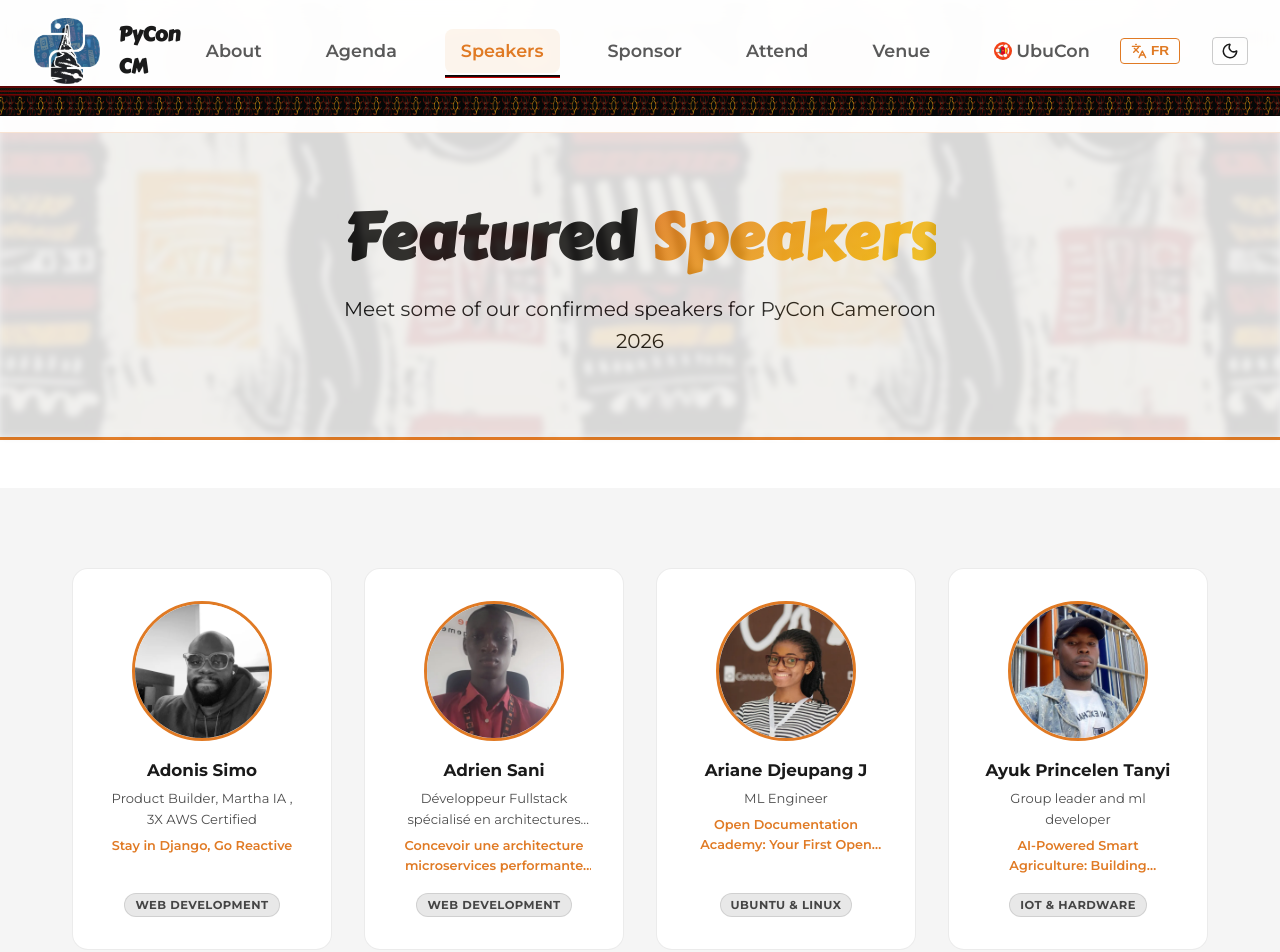
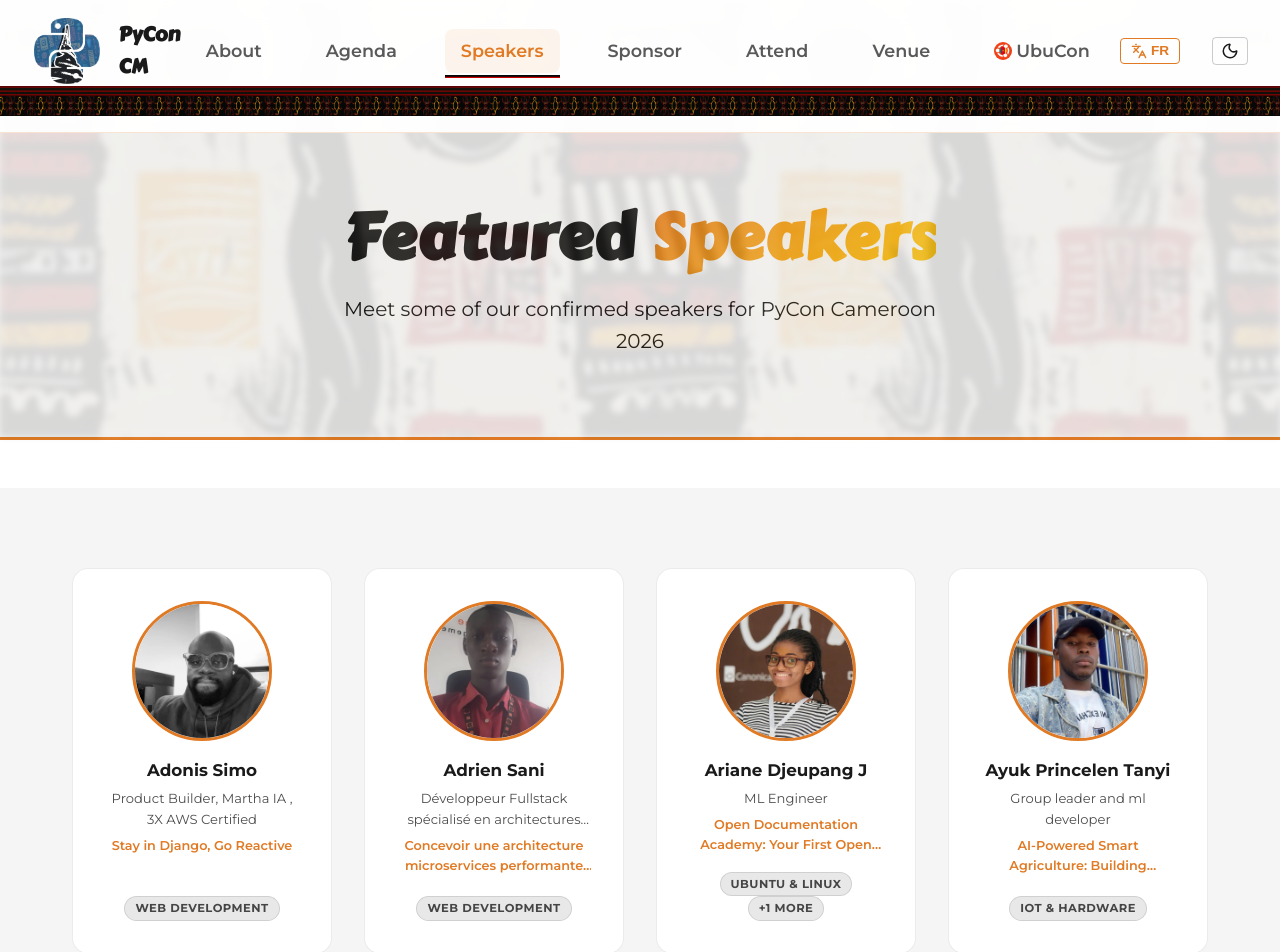
Before and after one commit to pythoncameroon/PyCon_Cameroon_2026, a React (Vite) app: page /en/speakers in a window 1280 px wide. Shown: the top 952 px of the page. Built offline with nearby package versions, Linux system fonts and the light colour scheme.

Commit message:
feat: update agenda and speaker details to include multiple talks per speaker
Signed-off-by: Steve Yonkeu <yokwejuste@yahoo.com>

```diff
--- a/src/data/agenda.js
+++ b/src/data/agenda.js
@@ -9,7 +9,6 @@
         { time: '08:30', title: 'Registration & Welcome Coffee', type: 'break', room: '' },
         { time: '09:00', title: 'Opening + Keynote 1', type: 'keynote', room: 'Plenary — all attendees', lang: 'enfr' },
         { time: '09:45', title: 'Coffee break', type: 'break', room: '' },
-        { time: '10:05', title: 'The Silent Bugs in Tech: Debugging Burnout & Cognitive Overload', type: 'workshop', room: 'Plenary — all attendees', speaker: 'Sema Kumbela Fombutu', lang: 'en' },
         { time: '11:10', title: 'From WSGI to ASGI: Modernizing Django', type: 'talk', room: 'Track A', track: 'Web / Security', speaker: 'Parkson Tano Daniel', lang: 'fr' },
         { time: '11:10', title: 'Turning Python Projects into AI-Powered Tools', type: 'talk', room: 'Track B', track: 'AI / Data Science', speaker: 'Caleb Jephuneh', lang: 'enfr' },
         { time: '11:10', title: 'Architecture à budget zéro : cloud design decisions', type: 'talk', room: 'Track C', track: 'DevOps / Cloud', speaker: 'Jerry Davis Ndjana Mengue', lang: 'fr' },
@@ -27,7 +26,8 @@
         { time: '15:00', title: 'From Belief to Impact: Why Skills Alone Are Not Enough', type: 'talk', room: 'Track A', track: 'Web / Security', speaker: 'Linuce Demanou', lang: 'en' },
         { time: '15:00', title: "Patrick's Tips to Get a Job/Internship as a Developer", type: 'talk', room: 'Track B', track: 'AI / Data Science', speaker: 'Patrick Nounga', lang: 'fren' },
         { time: '15:00', title: 'Python, Dart and Flutter: Native Performance with FFI', type: 'talk', room: 'Track C', track: 'DevOps / Cloud', speaker: 'Yunwen Eric', lang: 'en' },
-        { time: '15:35', title: 'Community games & social hour — quizzes, networking, ice-breakers', type: 'social', room: '' },
+        { time: '15:35', title: 'The Silent Bugs in Tech: Debugging Burnout & Cognitive Overload', type: 'workshop', room: 'Plenary — all attendees', speaker: 'Sema Kumbela Fombutu', lang: 'en' },
+        { time: '16:40', title: 'Community games & social hour — quizzes, networking, ice-breakers', type: 'social', room: '' },
         { time: '17:00', title: 'End of Day 1', type: 'break', room: '' },
     ],
     day2: [
--- a/src/data/speakers.js
+++ b/src/data/speakers.js
@@ -39,13 +39,22 @@
         country: 'Cameroon',
         title: 'ML Engineer',
         bio: 'ML Engineer, Project/Program Manager, and Microsoft MVP awardee passionate about community growth and innovation. She champions diversity and inclusion, actively empowering underrepresented groups in tech through mentorship and community-driven change, building supportive environments where everyone can thrive and feel a genuine sense of belonging.',
-        talk: {
+        talks: [
+            {
                 title: 'Open Documentation Academy: Your First Open Source Contribution',
                 category: 'Ubuntu & Linux',
+                day: 'day2',
+                track: 'UbuCon Track',
+                abstract: 'Documentation is an accessible entry point for open source newcomers. This workshop uses the Open Documentation Academy to guide participants through finding their first issue, applying basic documentation principles, and submitting a contribution to a real project.',
+            },
+            {
+                title: 'Zero-Touch Dashboards: Django + Metabase for Per-User Data Governance',
+                category: 'Machine Learning & AI',
                 day: 'day3',
                 track: 'AI / Data Science',
-            abstract: 'Documentation is an accessible entry point for open source newcomers. This workshop uses the Open Documentation Academy to guide participants through finding their first issue, applying basic documentation principles, and submitting a contribution to a real project.',
+                abstract: 'Based on a project I implemented at work: Django handles authentication, and when a user requests a dashboard, per-user data governance is enforced automatically. When our affiliate network grew to thousands, Metabase forced a rethink of how we scoped data access. This talk walks through combining Django and Metabase for zero-touch, per-user dashboards.',
             },
+        ],
     },
     {
         id: 'ayuk-princelen-tanyi',
@@ -480,13 +489,22 @@
         bio: 'Ingénieur en informatique et spécialiste IT passionné par l\'IA, Desmond Tayo développe des solutions full-stack et intègre des modèles de langage (LLM). Engagé dans des projets de recherche en Data Science, il optimise les systèmes RAG et automatise les infrastructures cloud pour une IA plus accessible et performante.',
         linkedin: 'https://www.linkedin.com/in/tayo-tate/',
         website: 'https://medium.com/@desmondtayes6',
-        talk: {
+        talks: [
+            {
                 title: 'Du Notebook à la production : Déployer ses modèles d\'IA avec FastAPI et Docker',
                 category: 'Machine Learning & AI',
                 day: 'day3',
                 track: 'AI / Data Science',
                 abstract: 'Beaucoup de projets de Data Science ne voient jamais le jour car le passage à la production semble complexe. Ce talk casse cette barrière en proposant un guide pratique : de la création d\'une API avec FastAPI à la conteneurisation avec Docker. On verra comment transformer un simple script de prédiction en un service web robuste, prêt à être intégré dans n\'importe quelle application.',
             },
+            {
+                title: 'Thinking Like a Data Scientist: Mastering Methodology to Build Better Python Projects',
+                category: 'Python Core',
+                day: 'day3',
+                track: 'AI / Data Science',
+                abstract: 'We often think Data Science is just about importing a library and running "model.fit()". However, most projects fail not because of the algorithm, but because of the methodology. This talk presents a structured way of thinking, from problem framing to data understanding and evaluation, that helps you build better, more reliable Python projects.',
+            },
+        ],
     },
     {
         id: 'vanessa-manessong',
--- a/src/pages/SpeakerDetail.jsx
+++ b/src/pages/SpeakerDetail.jsx
@@ -27,7 +27,7 @@
         );
     }
 
-    const day = speaker.talk?.day ? DAYS.find(d => d.key === speaker.talk.day) : null;
+    const talks = speaker.talks ?? (speaker.talk ? [speaker.talk] : []);
 
     return (
         <>
@@ -100,18 +100,21 @@
             <section className="section bg-dark">
                 <div className="container">
                     <div className="speaker-detail-grid">
-                        {speaker.talk && (
+                        {talks.length > 0 && (
                             <div>
-                                <div className="card" style={{ borderTop: '3px solid var(--color-orange)', padding: 'var(--spacing-lg)', marginBottom: 'var(--spacing-md)' }}>
+                                {talks.map((talk, i) => {
+                                    const day = talk.day ? DAYS.find(d => d.key === talk.day) : null;
+                                    return (
+                                        <div key={i} className="card" style={{ borderTop: '3px solid var(--color-orange)', padding: 'var(--spacing-lg)', marginBottom: 'var(--spacing-md)' }}>
                                             <p style={{ fontSize: '0.75rem', fontWeight: 700, textTransform: 'uppercase', letterSpacing: '0.08em', color: 'var(--color-orange)', fontFamily: 'var(--font-ui)', marginBottom: 'var(--spacing-xs)' }}>
                                                 {t('speakers.talkDetails')}
                                             </p>
-                                    <h2 style={{ marginBottom: 'var(--spacing-sm)', lineHeight: 1.35 }}>{speaker.talk.title}</h2>
+                                            <h2 style={{ marginBottom: 'var(--spacing-sm)', lineHeight: 1.35 }}>{talk.title}</h2>
 
                                             <div style={{ display: 'flex', flexWrap: 'wrap', gap: '1rem', marginBottom: 'var(--spacing-md)' }}>
-                                        {speaker.talk.category && (
+                                                {talk.category && (
                                                     <span style={{ display: 'flex', alignItems: 'center', gap: '5px', fontSize: '0.83rem', color: 'var(--color-text-secondary)', fontFamily: 'var(--font-ui)' }}>
-                                                <Tag size={13} style={{ color: 'var(--color-orange)' }} /> {speaker.talk.category}
+                                                        <Tag size={13} style={{ color: 'var(--color-orange)' }} /> {talk.category}
                                                     </span>
                                                 )}
                                                 {day && (
@@ -119,19 +122,21 @@
                                                         <Calendar size={13} style={{ color: 'var(--color-orange)' }} /> {day.label} · {day.date}
                                                     </span>
                                                 )}
-                                        {speaker.talk.track && (
+                                                {talk.track && (
                                                     <span style={{ display: 'flex', alignItems: 'center', gap: '5px', fontSize: '0.83rem', color: 'var(--color-text-secondary)', fontFamily: 'var(--font-ui)' }}>
-                                                <MapPin size={13} style={{ color: 'var(--color-orange)' }} /> {speaker.talk.track}
+                                                        <MapPin size={13} style={{ color: 'var(--color-orange)' }} /> {talk.track}
                                                     </span>
                                                 )}
                                             </div>
 
-                                    {speaker.talk.abstract && (
+                                            {talk.abstract && (
                                                 <p style={{ lineHeight: 1.8, color: 'var(--color-text-secondary)', margin: 0 }}>
-                                            {speaker.talk.abstract}
+                                                    {talk.abstract}
                                                 </p>
                                             )}
                                         </div>
+                                    );
+                                })}
                             </div>
                         )}
 
--- a/src/pages/Speakers.jsx
+++ b/src/pages/Speakers.jsx
@@ -6,7 +6,10 @@
 import { useLocalizedPath } from '../hooks/useLocalizedPath';
 import { speakers } from '../data/speakers';
 
-const SpeakerCard = ({ speaker, linkTo }) => (
+const SpeakerCard = ({ speaker, linkTo }) => {
+    const talks = speaker.talks ?? (speaker.talk ? [speaker.talk] : []);
+    const primaryTalk = talks[0];
+    return (
         <Link to={linkTo} className="speaker-card-link" style={{ textDecoration: 'none', color: 'inherit' }}>
             <div className="card speaker-card animate-on-scroll slide-up">
                 {speaker.photo ? (
@@ -18,11 +21,13 @@
                 )}
                 <div className="speaker-card-name">{speaker.name}</div>
                 {speaker.title && <div className="speaker-card-title">{speaker.title}</div>}
-            {speaker.talk?.title && <div className="speaker-card-talk">{speaker.talk.title}</div>}
-            {speaker.talk?.category && <span className="speaker-card-tag">{speaker.talk.category}</span>}
+                {primaryTalk?.title && <div className="speaker-card-talk">{primaryTalk.title}</div>}
+                {primaryTalk?.category && <span className="speaker-card-tag">{primaryTalk.category}</span>}
+                {talks.length > 1 && <span className="speaker-card-tag">+{talks.length - 1} more</span>}
             </div>
         </Link>
     );
+};
 
 const Speakers = () => {
     useScrollAnimation();
```
Lines whose indentation alone changed are shown as unchanged.
